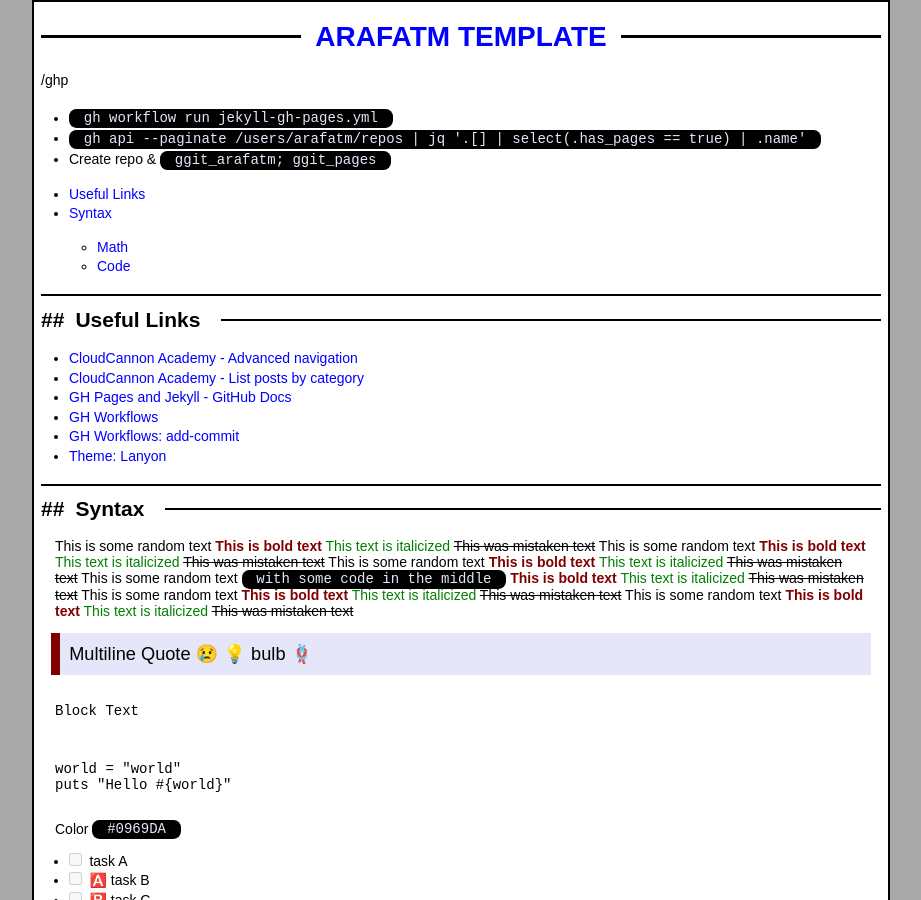
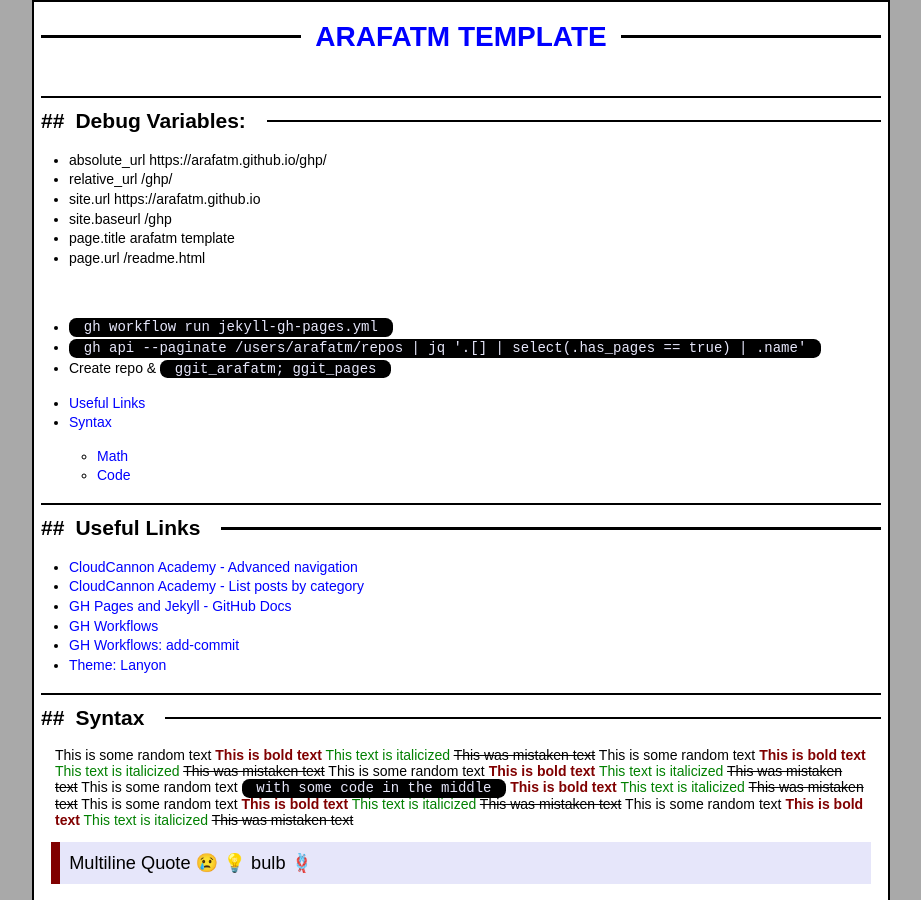
Before and after one commit to arafatm/ghp, a Jekyll site: the page built from readme.md, in a window 1280 px wide and 900 px high. Shown: the whole window, without its empty margins (179-1100 px from the left). Built offline with Jekyll 4.4.1, drawn with Linux system fonts in a browser that asks for light colours; emoji names are drawn with the system emoji font; formulas are drawn with MathJax 3; the repository's description, which GitHub fills in, is left out; part of the change alters nothing that is shown.

Commit message:
home.html

```diff
--- a/_layouts/home.html
+++ b/_layouts/home.html
@@ -2,8 +2,7 @@
 layout: default
 ---
 
-{{ site.baseurl }}
-{% if site.baseurl == "ghp/" %}
+{% if site.baseurl == "/ghp" %}
 <section class="footer">
   <h2>Debug variables: </h2>
   <ul>
```
